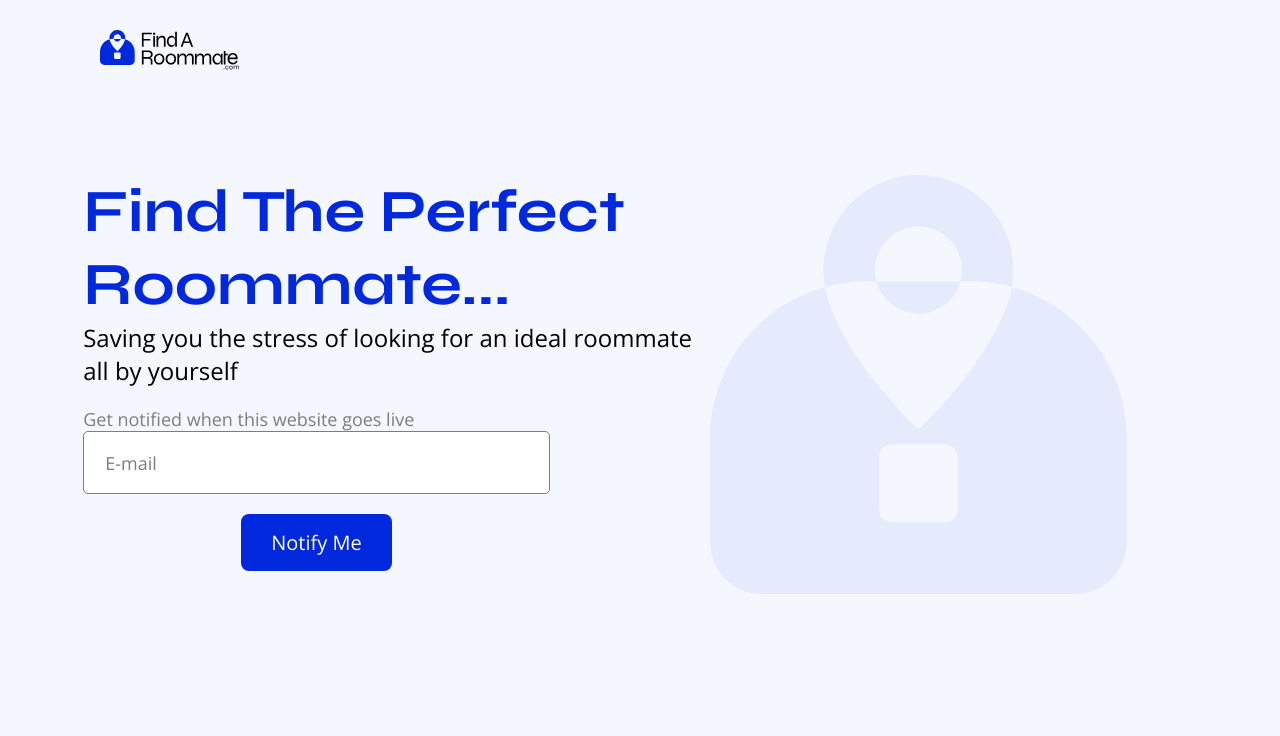
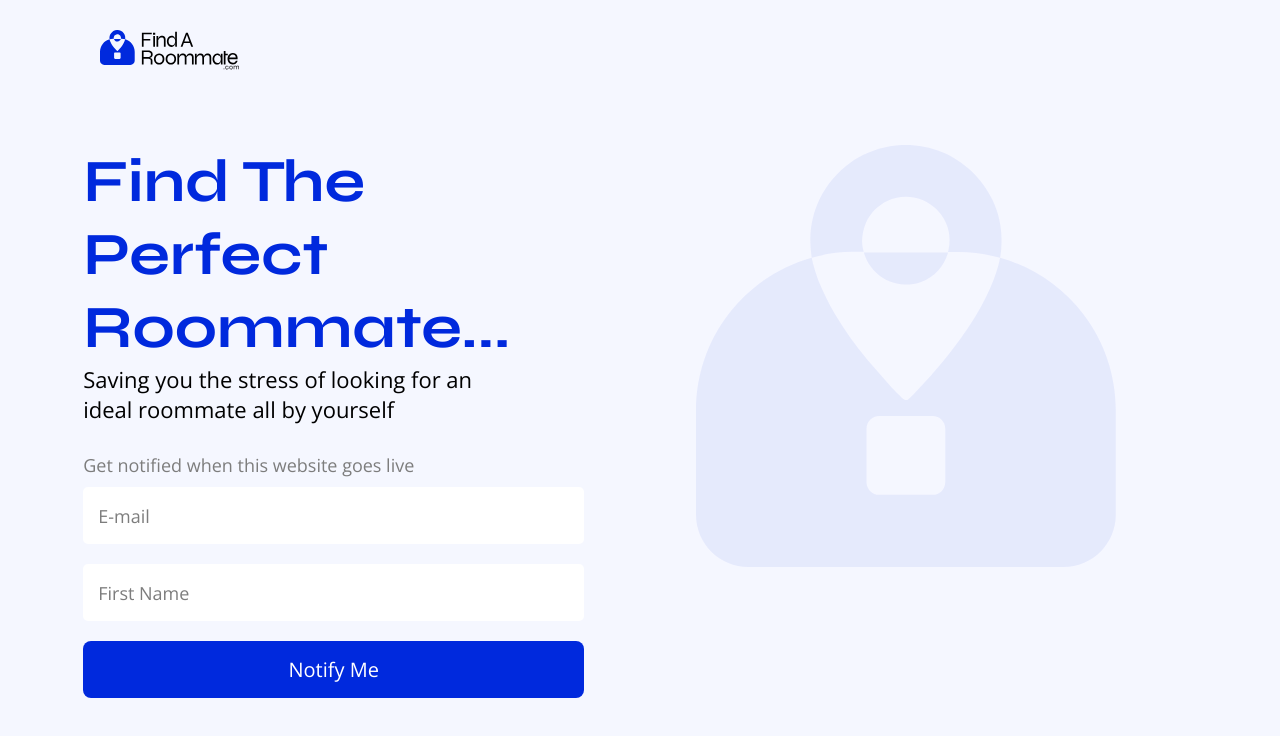
Before and after one commit to FindARoomate/Frontend, a React (Create React App) app: page / in a window 1280 px wide. Shown: the top 736 px of the page. Built offline with nearby package versions, Linux system fonts and the light colour scheme.

Commit message:
Fixed waitlist screen

```diff
--- a/src/components/templates/ComingSoonTemplate/ComingSoonTemplate.js
+++ b/src/components/templates/ComingSoonTemplate/ComingSoonTemplate.js
@@ -22,17 +22,12 @@ const ComingSoon = ({headingText, subText, image}) => {
                     </div>
                 </div>
                 <div className={`${styles.launchingSoonImage} ${globalStyles.desktopOnly}`}>
-                    <Img
-                    src={image}
-                    customStyle=
-                    {
-                    {
+                    <Img src={image}/>
+                </div>
+               {/* {
                         height: "419.4054870605469px",
                         width: "417.29669189453125px"
-                    }
-                    }/>
-                </div>
-
+                    } */}
             </div>
         </div>
      );
--- a/src/components/templates/ComingSoonTemplate/ComingSoonTemplate.module.css
+++ b/src/components/templates/ComingSoonTemplate/ComingSoonTemplate.module.css
@@ -75,15 +75,19 @@
   width: 100%;
   display: flex;
   flex-wrap: wrap;
-  gap: 20px;
   margin: 0 auto;
   justify-content: center;
 }
 
-.comingSoonForm form input, button
+.comingSoonForm form input
 {
-  margin: 0;
+  margin: 7.5px 0px;
 }
+.comingSoonForm form button
+{
+  margin-top: 7.5px;
+}
+
 
 /* Tablet and Desktop view */
 @media screen and (min-width: 760px)
@@ -93,11 +97,16 @@
     display: flex;
     align-items: flex-start;
     justify-content: flex-start;
+    padding-top: 40px;
+  }
+
+  .comingSoonBody > div
+  {
+    width: 50%;
   }
 
   .comingSoonHero
   {
-    width: 50%;
     display: flex;
     flex-direction: row;
     flex-wrap: wrap;
@@ -109,11 +118,12 @@
   .launchingSoonImage
   {
     flex-grow: 1;
+    margin-left: 10%;
   }
 
   .comingSoonForm
   {
-    padding: 20px 0;
+    padding: 27px 0 20px 0;
   }
 
   /* Use atoms for this */
@@ -125,8 +135,9 @@
 
   .text p
   {
-    font-size:24px;
+    font-size:22px;
     text-align: left;
+    width: 80%;
   }
 
   .text h1
@@ -134,4 +145,15 @@
     text-align: left;
   }
 
+  .comingSoonForm form input
+  {
+    margin: 0;
+    margin: 10px 0px;
+  }
+
+  .comingSoonForm form button
+  {
+    margin-top: 10px;
+  }
+
 }
--- a/src/components/ui/atoms/Input/Input.module.css
+++ b/src/components/ui/atoms/Input/Input.module.css
@@ -33,7 +33,7 @@ input:active, input:hover, input:visited, input:focus, input:disabled, input:che
         font-size: 20px;
         font-weight: 300;
         width: 100%;
-        padding: 17px 21px;
+        padding: 15px;
     }
 
     input::placeholder
--- a/src/components/ui/atoms/Select/Select.module.css
+++ b/src/components/ui/atoms/Select/Select.module.css
@@ -5,7 +5,8 @@
     font-size: 12px;
     font-family: 'Open Sans';
     /* color: #7D7D7D; */
-    color: #0029DD;
+    color:
+    #000000;
     border: 1px solid #7D7D7D;
 }
 
--- a/src/components/ui/molecules/FormGroup/FormGroup.module.css
+++ b/src/components/ui/molecules/FormGroup/FormGroup.module.css
@@ -1,3 +1,18 @@
+.formGroup p
+{
+    margin-top: 2px;
+}
+
+.formGroup input
+{
+    border: none;
+}
+
+.formGroup button
+{
+    width: 100%;
+}
+
 .isLoading button
 {
     cursor: wait;
--- a/src/components/ui/molecules/FormGroup/GetInputs.js
+++ b/src/components/ui/molecules/FormGroup/GetInputs.js
@@ -10,6 +10,7 @@ const GetInputs = ({inputs}) =>
                     type={input.type}
                     placeholder={input.placeholder}
                     required = {input.required}
+                    name={input.name}
                     />
                 );
             })
--- a/src/components/ui/organisms/ComingSoonPageForm/ComingSoonPageForm.js
+++ b/src/components/ui/organisms/ComingSoonPageForm/ComingSoonPageForm.js
@@ -68,7 +68,15 @@ const ComingSoonPageForm = () => {
         {
             "key": 1,
             "type": "email",
+            "name": "email",
             "placeholder": "E-mail",
+            "required": true
+        },
+        {
+            "key": 2,
+            "type": "text",
+            "name": "name",
+            "placeholder": "First Name",
             "required": true
         }
     ];
```
